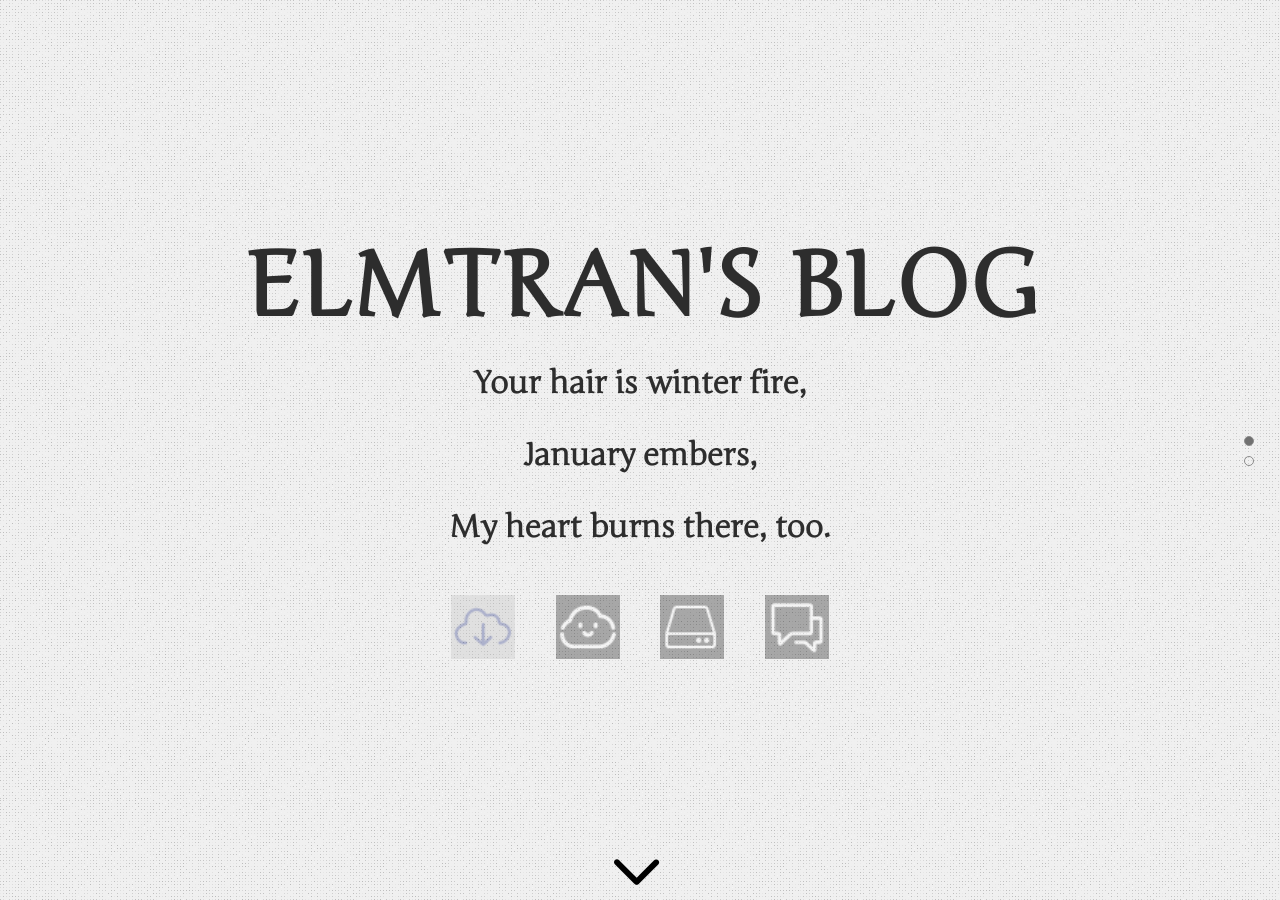
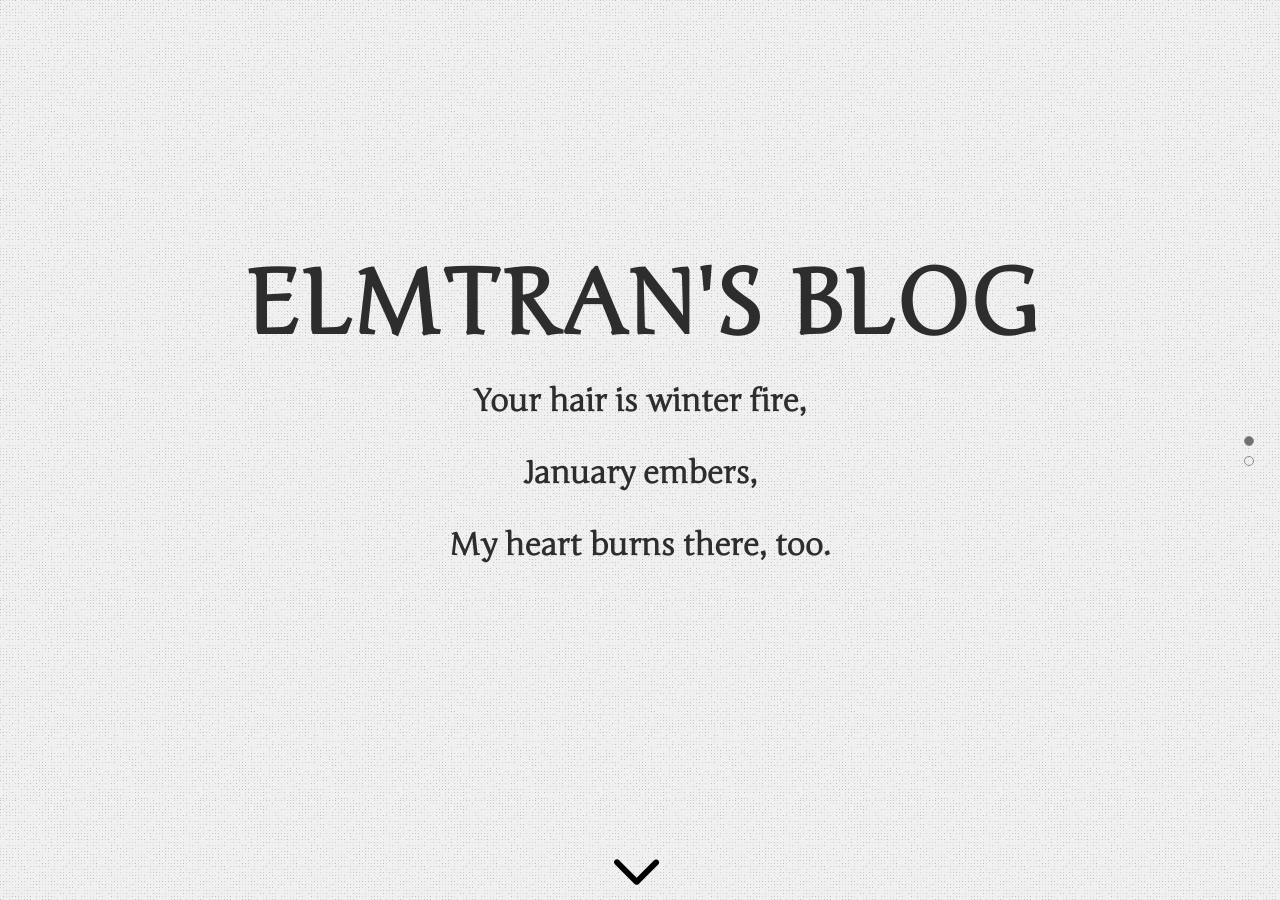
Before and after one commit to ElmTran/ElmTran.github.io, a Jekyll site: the page built from index.html, in a window 1280 px wide. Built offline with Jekyll 4.4.1, drawn with Linux system fonts in a browser that asks for light colours; comment, search, counter and statistics services are not loaded.

Commit message:
change icon style

```diff
--- a/_layouts/home.html
+++ b/_layouts/home.html
@@ -35,7 +35,7 @@
             {% if site.home.section2 %}{{ site.home.section2 }}{% endif %}
         </div>
 
-        <div class="social-links">
+        <div class="web-links">
             {% for link in site.author.websites %}
             {% if link.url %}
             <a class="btn ico-{{ link.name }}" href="{{ link.url }}" rel="me" target="_blank"
--- a/_sass/simple-texture-home.scss
+++ b/_sass/simple-texture-home.scss
@@ -180,4 +180,17 @@ textarea {
     }
 }
 
+.web-links {
+    $icon-size: 64px;
+    a {
+        display: inline-block;
+
+        width: $icon-size;
+        height: $icon-size;
+        margin: 40px, 18px, 18px;
+
+        background-size: $icon-size $icon-size;
+    }
+}
+
 @import 'simple-texture/home/responsive';
--- a/_sass/simple-texture/common/_social-icons.scss
+++ b/_sass/simple-texture/common/_social-icons.scss
@@ -83,13 +83,13 @@ $size: 48;
     .ico-alist {
         @include get-ico-image(alist);
 
-        background-color: #000000;
+        background-color: #bdbdbd00;
     }
 
     .ico-chat {
         @include get-ico-image(chat);
 
-        background-color: #000000;
+        background-color: #bdbdbd00;
     }
 
     .ico-telegram {
@@ -100,12 +100,12 @@ $size: 48;
     .ico-dufs {
         @include get-ico-image(dufs);
 
-        background-color: #000000;
+        background-color: #bdbdbd00;
     }
 
     .ico-aria {
         @include get-ico-image(aria);
 
-        background-color: #bdbdbd;
+        background-color: #bdbdbd00;
     }
 }
```
Also changed, not shown: assets/images/simple-icons/alist-48.png, assets/images/simple-icons/chat-48.png, assets/images/simple-icons/dufs-48.png, assets/images/simple-icons/telegram-48.png.
